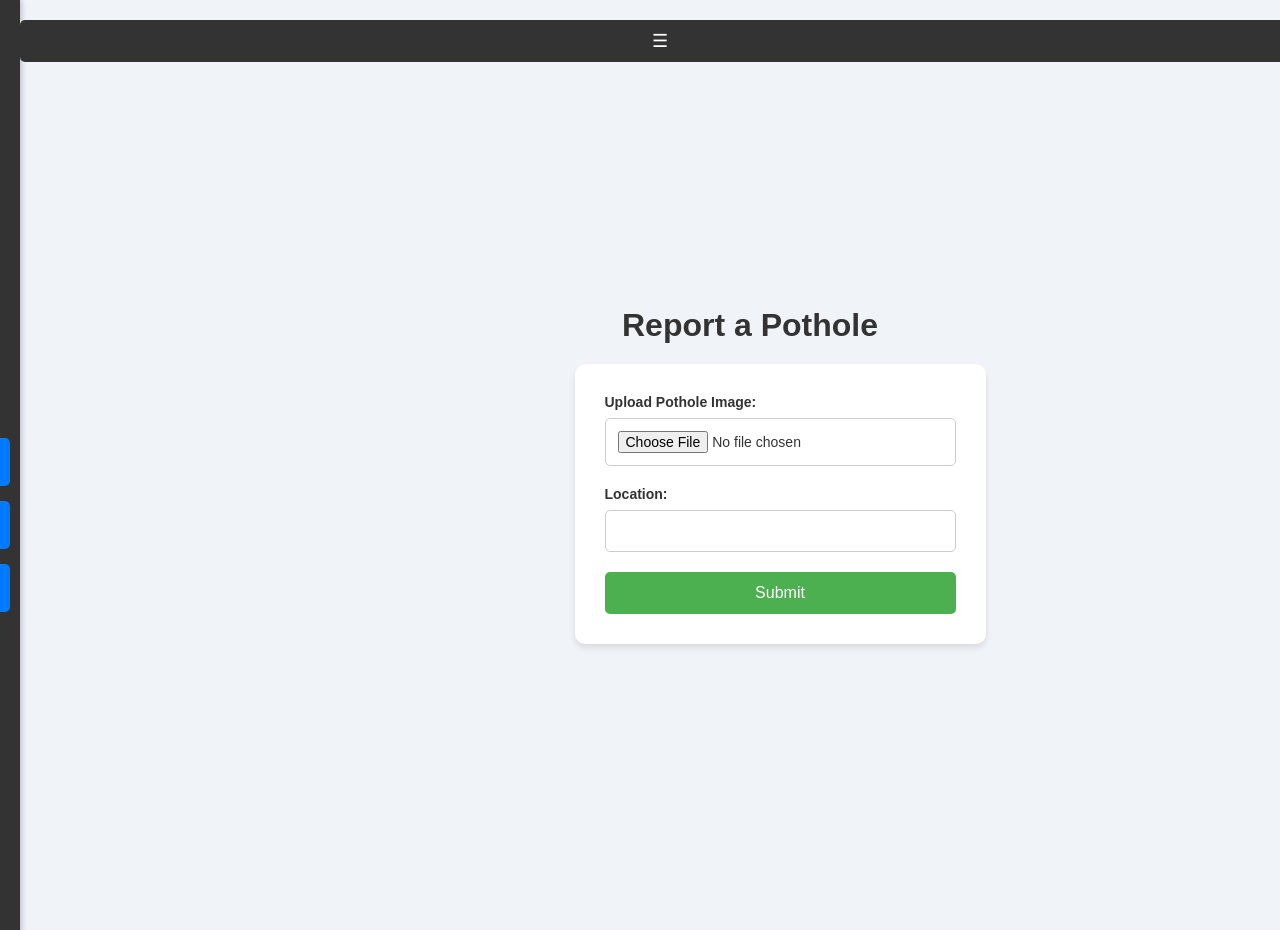
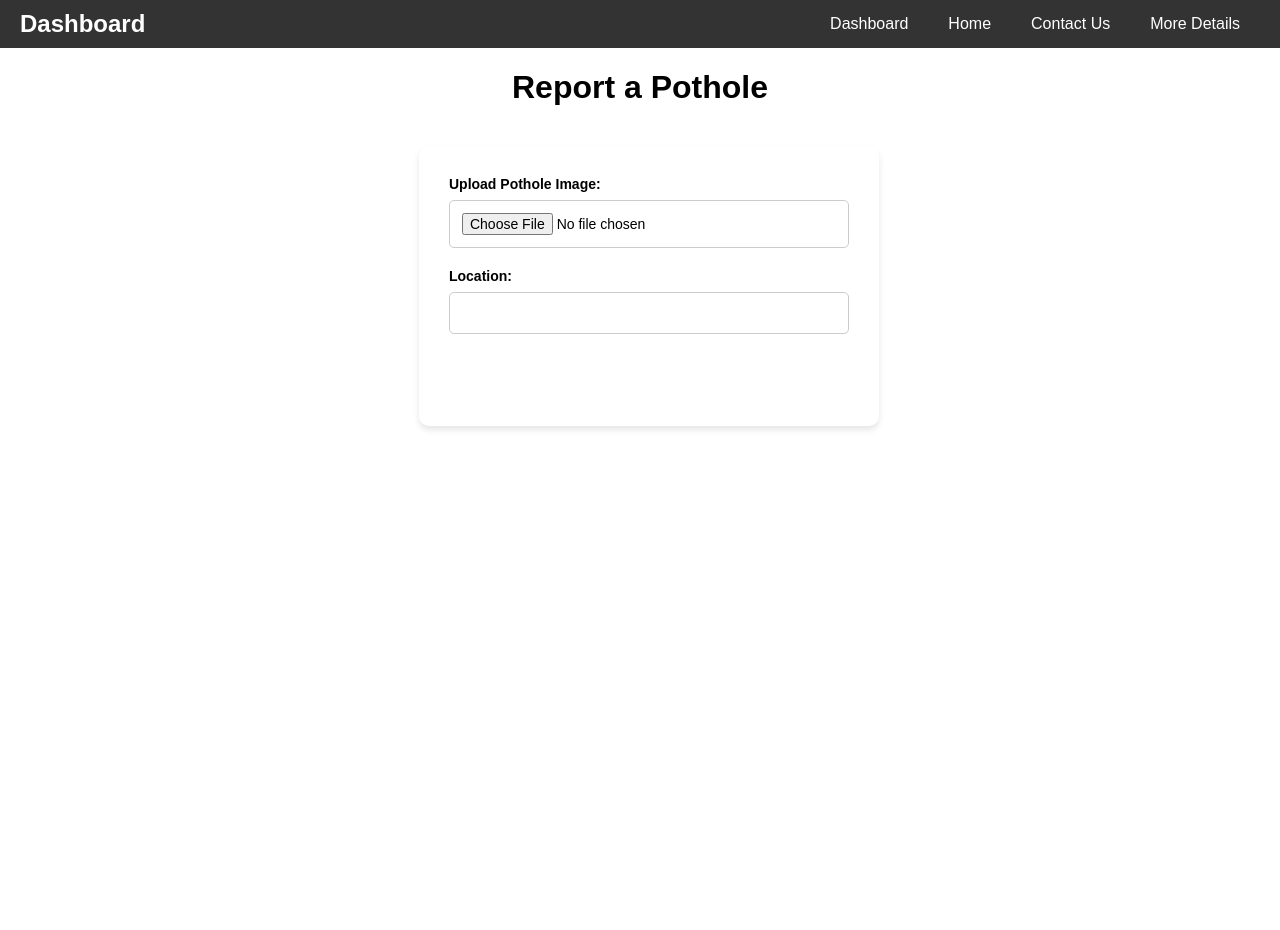
Before and after one commit to Chirantan28/potholes, a Flask app: page /upload_pothole in a window 1280 px wide. Run offline with Flask 3, Linux system fonts and the light colour scheme.

Commit message:
css updates

```diff
--- a/app/templates/upload.html
+++ b/app/templates/upload.html
@@ -3,34 +3,13 @@
 <head>
     <meta charset="UTF-8">
     <title>Upload Pothole</title>
-    <link rel="stylesheet" href="{{ url_for('static', filename='styles.css') }}">
+
     <style>
-        /* Include the same styles as previously used for the register page */
-        :root {
-            --background-color: #f0f4f8;
-            --form-background: #ffffff;
-            --text-color: #333333;
-            --button-color: #4CAF50;
-            --button-hover: #45a049;
-        }
 
-        body.dark-theme {
-            --background-color: #2c2c2c;
-            --form-background: #3e3e3e;
-            --text-color: #f0f0f0;
-            --button-color: #007BFF;
-            --button-hover: #0056b3;
-        }
 
         body {
-            background-color: var(--background-color);
-            color: var(--text-color);
+            margin: 0;
             font-family: Arial, sans-serif;
-            display: flex;
-            justify-content: center;
-            align-items: center;
-            min-height: 100vh;
-            margin: 0;
             transition: background-color 0.3s, color 0.3s;
         }
 
@@ -101,116 +80,86 @@
             background-color: var(--button-hover);
         }
 
-        .theme-toggle {
-            position: absolute;
-            top: 20px;
-            right: 20px;
-            background: var(--button-color);
-            border: none;
-            padding: 10px 20px;
-            border-radius: 20px;
+        /* Horizontal Navbar */
+        .navbar {
+            display: flex;
+            justify-content: flex-start;
+            list-style-type: none;
+            padding: 0;
+            margin: 0;
+        }
+
+        .navbar a {
             color: white;
-            cursor: pointer;
-            font-size: 14px;
+            padding: 15px 20px;
+            text-decoration: none;
             transition: background-color 0.3s;
         }
 
-        .theme-toggle:hover {
-            background-color: var(--button-hover);
-        }
-
-        /* Side Navigation Bar */
-        .side-nav {
-            position: fixed;
-            left: -200px;
-            top: 0;
-            height: 100%;
-            width: 200px;
-            background-color: #333;
-            display: flex;
-            flex-direction: column;
-            padding-top: 60px;
-            box-shadow: 2px 0 5px rgba(0, 0, 0, 0.2);
-            transition: left 0.3s;
-        }
-
-        .side-nav.open {
-            left: 0;
-        }
-
-        .side-nav a {
-            color: white;
-            padding: 15px 20px;
-            text-decoration: none;
-            font-size: 16px;
-            transition: background-color 0.3s;
-        }
-
-        .side-nav a:hover {
+        .navbar a:hover {
             background-color: #575757;
-        }
-
-        /* Nav Toggle Button */
-        .nav-toggle-btn {
-            position: fixed;
-            top: 20px;
-            left: 20px;
-            background-color: #333;
-            color: white;
-            border: none;
-            padding: 10px 15px;
-            cursor: pointer;
-            font-size: 18px;
-            z-index: 1000;
-            border-radius: 5px;
-        }
-
-        body.dark-theme .nav-toggle-btn {
-            background-color: #575757;
-        }
-
-        /* Content Styling */
-        .container {
-            display: flex;
-            justify-content: center;
-            align-items: center;
-            height: 100vh;
-            margin-left: 220px;
-            transition: margin-left 0.3s;
-        }
-
-        .container.full-width {
-            margin-left: 0;
         }
 
         /* Theme Toggle Icon */
         .toggle-icon {
-            position: fixed;
-            top: 20px;
-            right: 20px;
             font-size: 24px;
             cursor: pointer;
             color: #333;
             z-index: 1000;
             transition: color 0.3s;
         }
+
+        body.dark-mode .toggle-icon {
+            color: white;
+        }
+        header {
+            padding: 10px 20px;
+            background-color: #333;
+            color: white;
+            display: flex;
+            justify-content: space-between;
+            align-items: center;
+        }
+
+        header h1 {
+            margin: 0;
+            font-size: 24px;
+        }
+
+        .container {
+
+            max-width: 800px;
+            margin: 0 auto;
+            padding: 20px;
+            padding-left: 10cm;
+        }
+
     </style>
 </head>
 <body>
-    <!-- Toggle Button for Navigation Bar -->
-    <button class="nav-toggle-btn" id="navToggleBtn">☰</button>
+     <!-- Horizontal Navbar -->
+     <header>
+        <h1>Dashboard</h1>
+    <nav>
+        <ul class="navbar">
+            <li><a href="/dashboard">Dashboard</a></li>
+            <li><a href="/">Home</a></li>
+            {% if session.get('user_id') and session.get('is_admin') %}
+            <li><a href="/admin">Admin Dashboard</a></li>
+            {% endif %}
+            <li><a href="#contact">Contact Us</a></li>
+            <li><a href="/details">More Details</a></li>
 
-    <!-- Side Navigation Bar -->
-    <nav class="side-nav" id="sideNav">
-        <a href="/">Home</a>
-        <a href="/upload">Upload</a>
-        <a href="/admin">Admin</a>
+        </ul>
     </nav>
 
+</header>
+
+<h1>Report a Pothole</h1>
     <!-- Main Content -->
     <div class="container" id="container">
         <div>
-            <h1>Report a Pothole</h1>
+
             <form method="POST" enctype="multipart/form-data">
                 <label for="file">Upload Pothole Image:</label>
                 <input type="file" name="file" required>
@@ -223,16 +172,5 @@
         </div>
     </div>
 
-    <script>
-        // Toggle Side Navigation
-        const navToggleBtn = document.getElementById('navToggleBtn');
-        const sideNav = document.getElementById('sideNav');
-        const container = document.getElementById('container');
-
-        navToggleBtn.addEventListener('click', () => {
-            sideNav.classList.toggle('open');
-            container.classList.toggle('full-width');
-        });
-    </script>
 </body>
 </html>
```
Also changed, not shown: app/templates/admin.html (+62 -10 lines), app/templates/dashboard.html (+43 -108 lines), app/templates/details.html (+16 -4 lines).
